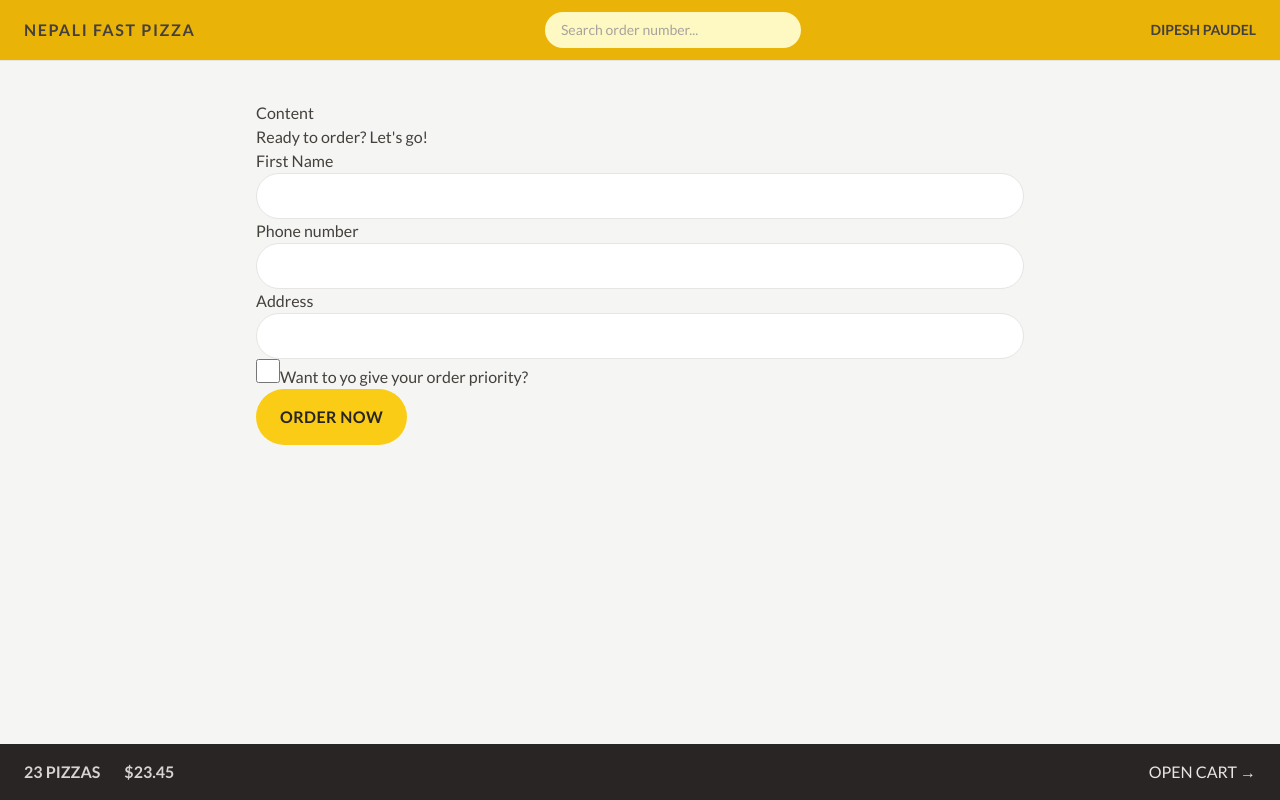
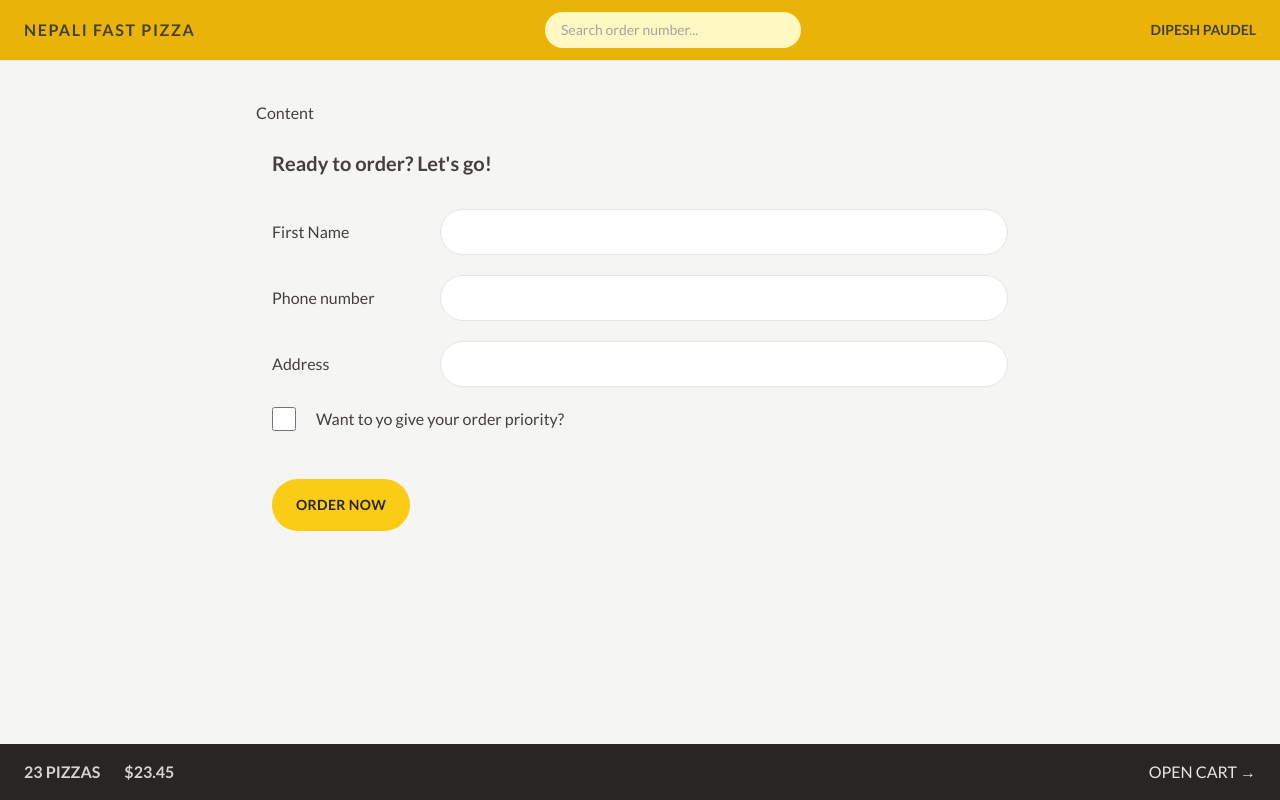
Before and after one commit to paudeldipesh/react-nepali-fast-pizza, a React (Vite) app: page /order/new in a window 1280 px wide. Built offline with nearby package versions, Linux system fonts and the light colour scheme.

Commit message:
style the order form

```diff
--- a/src/features/order/CreateOrder.jsx
+++ b/src/features/order/CreateOrder.jsx
@@ -40,30 +40,39 @@
   const formErrors = useActionData();
 
   return (
-    <div>
-      <h2>Ready to order? Let's go!</h2>
+    <div className="px-4 py-6">
+      <h2 className="mb-8 text-xl font-semibold">Ready to order? Let's go!</h2>
       <Form method="POST">
-        <div>
-          <label>First Name</label>
-          <input type="text" className="input" name="customer" required />
+        <div className="mb-5 flex flex-col gap-2 sm:flex-row sm:items-center">
+          <label className="sm:basis-40">First Name</label>
+          <input type="text" className="input grow" name="customer" required />
         </div>
 
-        <div>
-          <label>Phone number</label>
-          <div>
-            <input type="tel" className="input" name="phone" required />
-          </div>
-          {formErrors?.phone && <p>{formErrors.phone}</p>}
-        </div>
-
-        <div>
-          <label>Address</label>
-          <div>
-            <input type="text" className="input" name="address" required />
+        <div className="mb-5 flex flex-col gap-2 sm:flex-row sm:items-center">
+          <label className="sm:basis-40">Phone number</label>
+          <div className="grow">
+            <input type="tel" className="input w-full" name="phone" required />
+            {formErrors?.phone && (
+              <p className="mt-2 rounded-md bg-red-100 p-2 text-xs text-red-700">
+                {formErrors.phone}
+              </p>
+            )}
           </div>
         </div>
 
-        <div>
+        <div className="mb-5 flex flex-col gap-2 sm:flex-row sm:items-center">
+          <label className="sm:basis-40">Address</label>
+          <div className="grow">
+            <input
+              type="text"
+              className="input w-full"
+              name="address"
+              required
+            />
+          </div>
+        </div>
+
+        <div className="mb-12 flex items-center gap-5">
           <input
             type="checkbox"
             className="h-6 w-6 accent-yellow-400 focus:outline-none focus:ring focus:ring-yellow-400 focus:ring-offset-2"
@@ -72,7 +81,9 @@
             value={withPriority}
             onChange={(e) => setWithPriority(e.target.checked)}
           />
-          <label htmlFor="priority">Want to yo give your order priority?</label>
+          <label htmlFor="priority" className="font-medium">
+            Want to yo give your order priority?
+          </label>
         </div>
 
         <div>
--- a/src/index.css
+++ b/src/index.css
@@ -4,7 +4,7 @@
 
 @layer components {
   .input {
-    @apply w-full rounded-full border border-stone-200 px-4 py-2 text-sm transition duration-300 placeholder:text-stone-400 focus:outline-none focus:ring focus:ring-yellow-400 md:px-6 md:py-3;
+    @apply rounded-full border border-stone-200 px-4 py-2 text-sm transition duration-300 placeholder:text-stone-400 focus:outline-none focus:ring focus:ring-yellow-400 md:px-6 md:py-3;
   }
 }
 
--- a/src/ui/Button.jsx
+++ b/src/ui/Button.jsx
@@ -2,12 +2,12 @@
 
 export default function Button({ children, disabled, to, type }) {
   const base =
-    "inline-block rounded-full bg-yellow-400 font-semibold uppercase tracking-wide text-stone-800 transition-colors duration-300 hover:bg-yellow-300 focus:bg-yellow-300 focus:outline-none focus:ring focus:ring-yellow-300 focus:ring-offset-2 active:bg-yellow-300 disabled:cursor-not-allowed disabled:bg-yellow-500";
+    "inline-block text-sm rounded-full bg-yellow-400 font-semibold uppercase tracking-wide text-stone-800 transition-colors duration-300 hover:bg-yellow-300 focus:bg-yellow-300 focus:outline-none focus:ring focus:ring-yellow-300 focus:ring-offset-2 active:bg-yellow-300 disabled:cursor-not-allowed disabled:bg-yellow-500";
 
   const styles = {
     primary: `${base} px-4 py-3 md:px-6 md:py-4`,
     secondary:
-      "inline-block rounded-full border-2 border-stone-300 font-semibold uppercase tracking-wide text-stone-400 transition-colors duration-300 hover:bg-stone-300 focus:bg-stone-300 focus:outline-none focus:ring focus:ring-stone-300 focus:ring-offset-2 active:bg-stone-300 disabled:cursor-not-allowed disabled:bg-stone-500 px-4 py-2.5 md:px-6 md:py-3.5",
+      "inline-block text-sm rounded-full border-2 border-stone-300 font-semibold uppercase tracking-wide text-stone-400 transition-colors duration-300 hover:bg-stone-300 focus:bg-stone-300 focus:outline-none focus:ring focus:ring-stone-300 focus:ring-offset-2 active:bg-stone-300 disabled:cursor-not-allowed disabled:bg-stone-500 px-4 py-2.5 md:px-6 md:py-3.5",
     small: `${base} text-xs px-4 py-2 md:px-5 md:py-2.5`,
   };
 
```
Also changed, not shown: index.html (+5 -1 lines).
